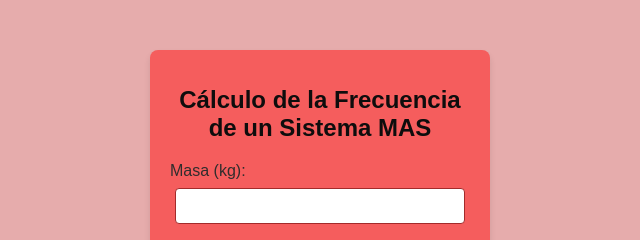
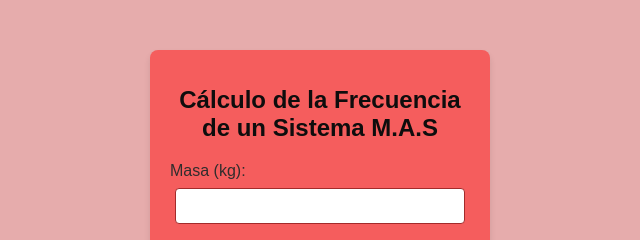
Before and after one commit to AndresMHP/CalculadoraFrecuencia, a plain HTML site: page index.html in a window 1280 px wide. Shown: the top 240 px of the page, 320-960 px from the left. Drawn offline with Linux system fonts and the light colour scheme.

Commit message:
Update index.html

```diff
--- a/index.html
+++ b/index.html
@@ -9,7 +9,7 @@
 <body>
 
     <div class="container">
-        <h1>Cálculo de la Frecuencia de un Sistema MAS</h1>
+        <h1>Cálculo de la Frecuencia de un Sistema M.A.S</h1>
 
         <label for="masa">Masa (kg):</label>
         <input type="number" id="masa" required>
```
